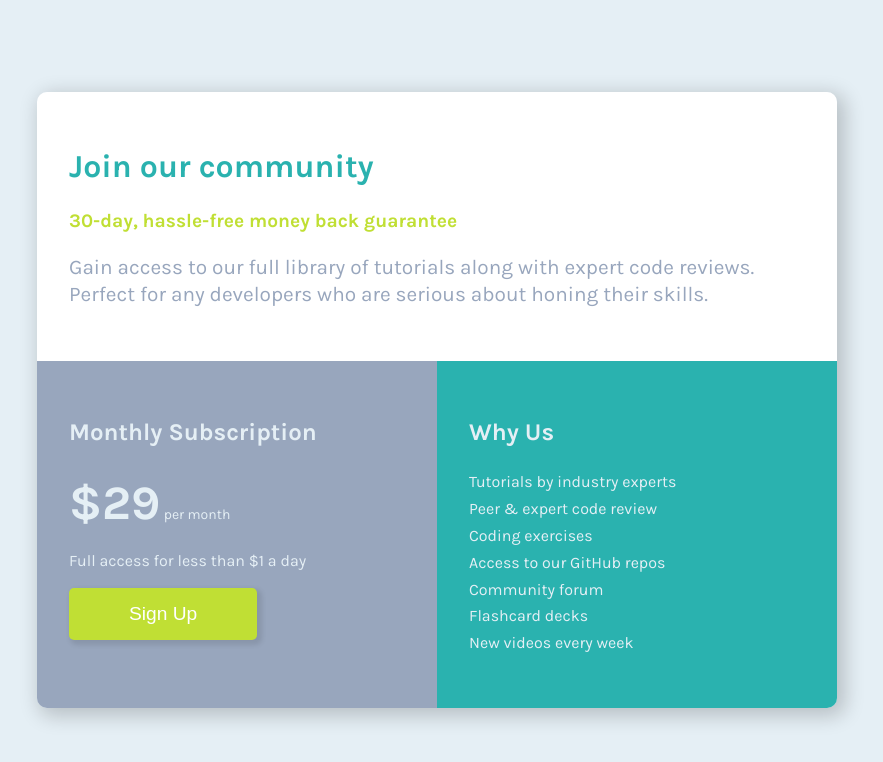
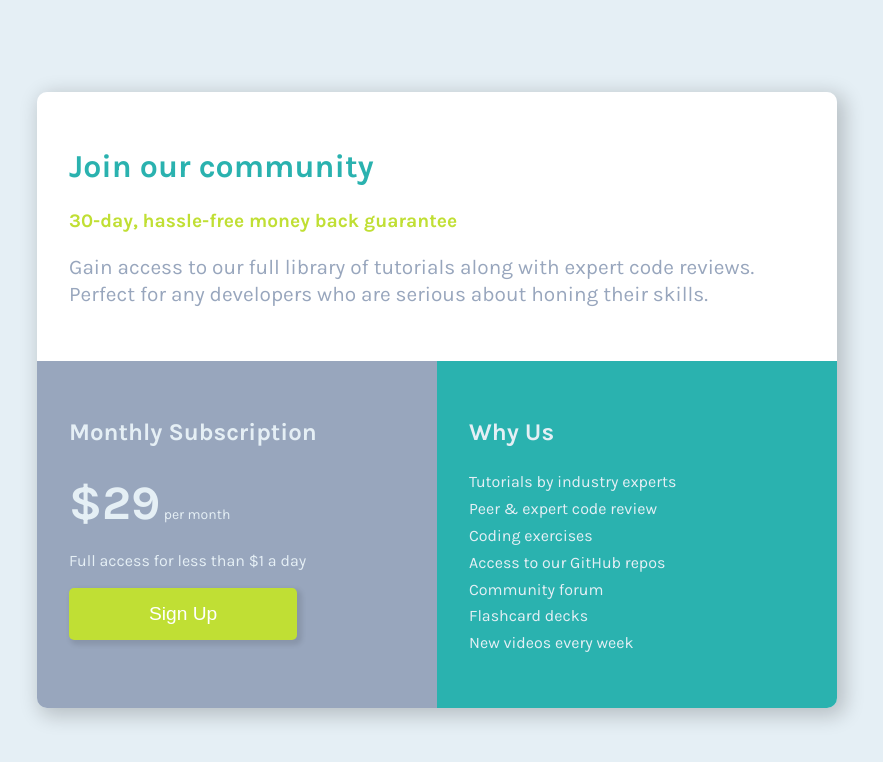
Before and after one commit to Abdihakim20/single-price-grid-component, a plain HTML site: page index.html in a window 1280 px wide. Shown: the whole page, without its empty margins (203-1086 px from the left). Drawn offline with Linux system fonts and the light colour scheme.

Commit message:
modified css

```diff
--- a/style.css
+++ b/style.css
@@ -69,7 +69,7 @@
     button{
         display: block;
         border: 0;
-        padding: 15px 60px;
+        padding: 15px 80px;
         font-size: 1.2rem;
         border-radius: 5px;
         background-color: var(--brightYellow);
```
